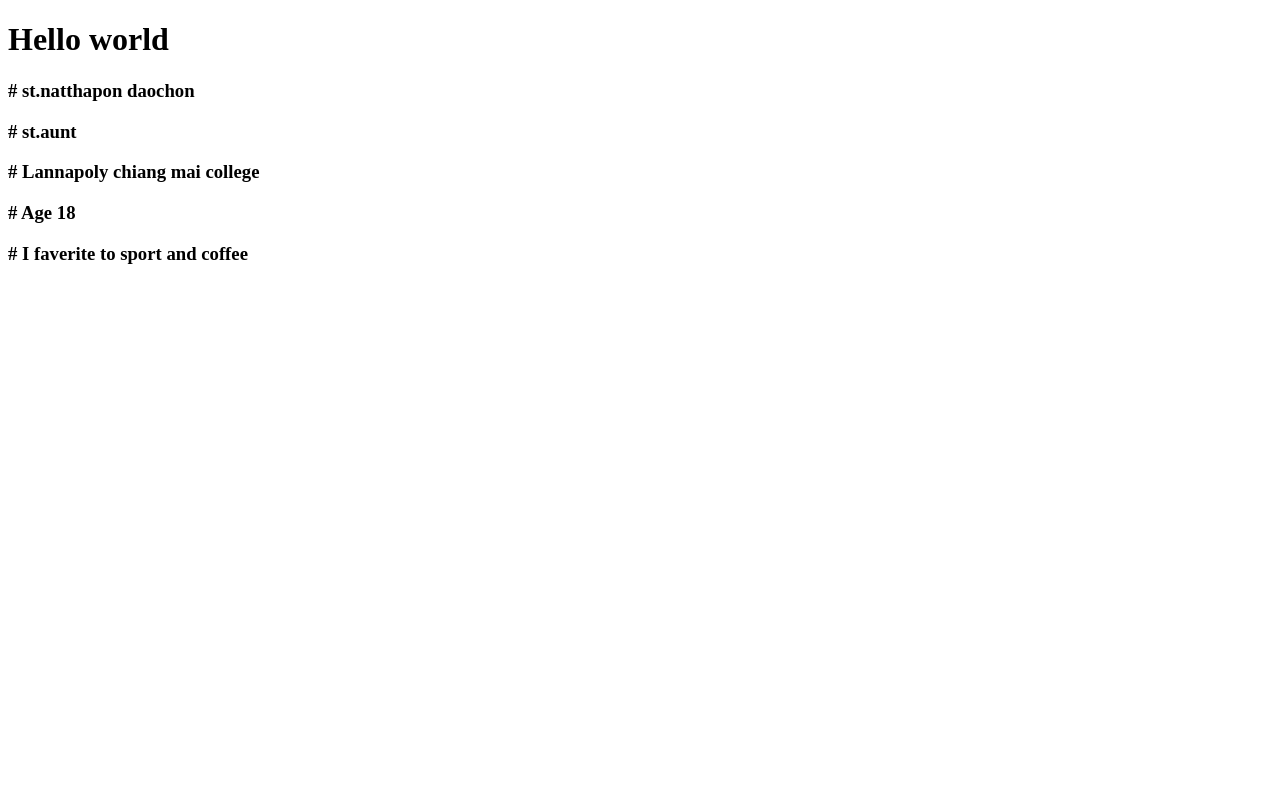
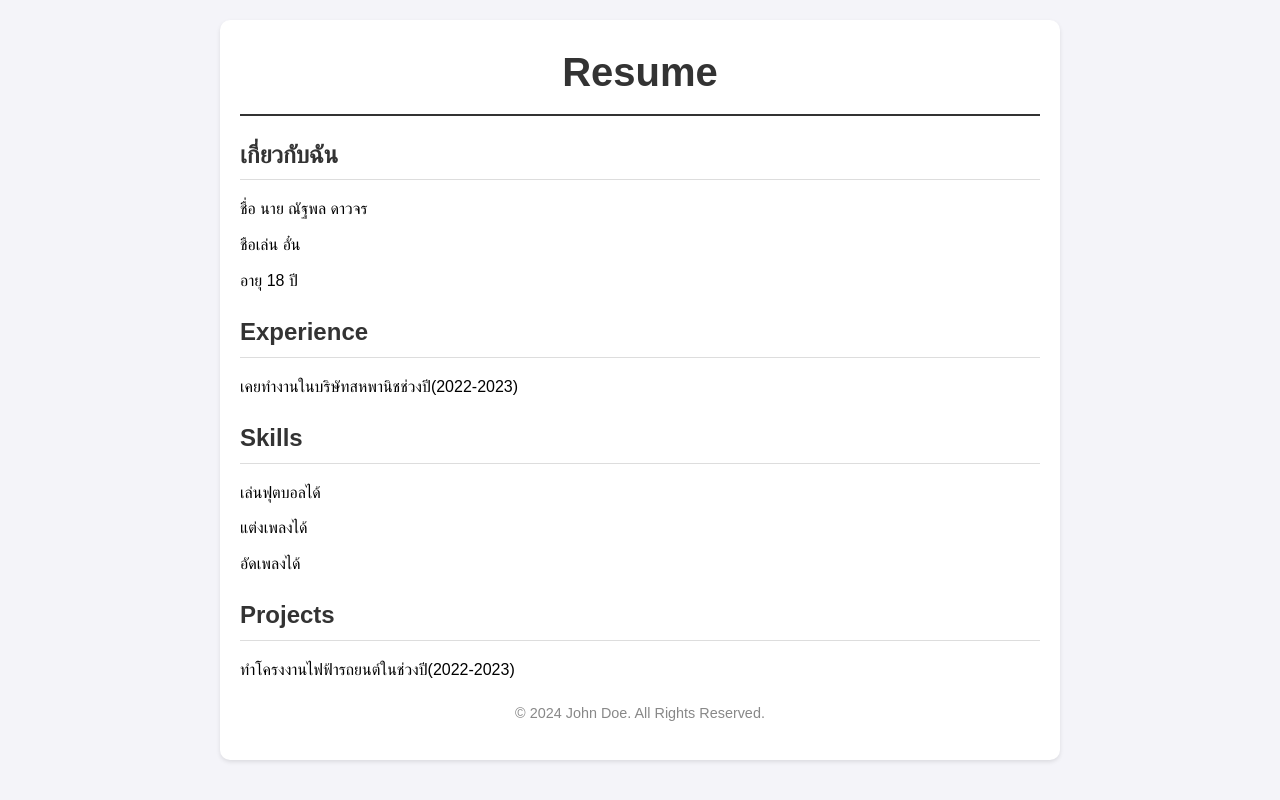
Before and after one commit to tmn69/test_branch4501, a plain HTML site: page index.html in a window 1280 px wide. Drawn offline with Linux system fonts and the light colour scheme.

Commit message:
resume_v1

```diff
--- a/index.html
+++ b/index.html
@@ -1,16 +1,113 @@
 <!DOCTYPE html>
 <html lang="en">
 <head>
-    <meta charset="UTF-8">
-    <meta name="viewport" content="width=device-width, initial-scale=1.0">
-    <title>Document</title>
+  <meta charset="UTF-8">
+  <meta name="viewport" content="width=device-width, initial-scale=1.0">
+  <title>Resume</title>
+  <style>
+    body {
+      font-family: Arial, sans-serif;
+      line-height: 1.6;
+      margin: 0;
+      padding: 0;
+      background-color: #f4f4f9;
+    }
+
+    .container {
+      max-width: 800px;
+      margin: 20px auto;
+      background: white;
+      padding: 20px;
+      border-radius: 10px;
+      box-shadow: 0 2px 4px rgba(0, 0, 0, 0.1);
+    }
+
+    .header {
+      text-align: center;
+      border-bottom: 2px solid #333;
+      padding-bottom: 10px;
+    }
+
+    .header h1 {
+      margin: 0;
+      font-size: 2.5em;
+      color: #333;
+    }
+
+    .header p {
+      margin: 5px 0;
+      color: #555;
+    }
+
+    .section {
+      margin-top: 20px;
+    }
+
+    .section h2 {
+      font-size: 1.5em;
+      color: #333;
+      margin-bottom: 10px;
+      border-bottom: 1px solid #ddd;
+      padding-bottom: 5px;
+    }
+
+    .section ul {
+      list-style: none;
+      padding: 0;
+    }
+
+    .section ul li {
+      margin-bottom: 10px;
+    }
+
+    .footer {
+      text-align: center;
+      margin-top: 20px;
+      font-size: 0.9em;
+      color: #888;
+    }
+  </style>
 </head>
 <body>
-    <h1>Hello world</h1>
-    <h3># st.natthapon daochon</h3>
-    <h3># st.aunt</h3>
-    <h3># Lannapoly chiang mai college</h3>
-    <h3># Age 18</h3>
-    <h3># I faverite to sport and coffee</h3>
+  <div class="container">
+    <div class="header">
+      <h1>Resume</h1>
+    </div>
+    <div class="section">
+      <h2>เกี่ยวกับฉัน</h2>
+      <ul>
+        <li>ชื่อ นาย ณัฐพล ดาวจร</li>
+        <li>ชือเล่น อั๋น</li>
+        <li>อายุ 18 ปี</li>
+      </ul>
+    </div>
+
+    <div class="section">
+      <h2>Experience</h2>
+      <ul>
+        <li>เคยทำงานในบริษัทสหพานิชช่วงปี(2022-2023)</li>
+      </ul>
+    </div>
+
+    <div class="section">
+      <h2>Skills</h2>
+      <ul>
+        <li>เล่นฟุตบอลได้</li>
+        <li>แต่งเพลงได้</li>
+        <li>อัดเพลงได้</li>
+      </ul>
+    </div>
+
+    <div class="section">
+      <h2>Projects</h2>
+      <ul>
+        <li>ทำโครงงานไฟฟ้ารถยนต์ในช่วงปี(2022-2023)</li>
+      </ul>
+    </div>
+
+    <div class="footer">
+      <p>© 2024 John Doe. All Rights Reserved.</p>
+    </div>
+  </div>
 </body>
 </html>
```
